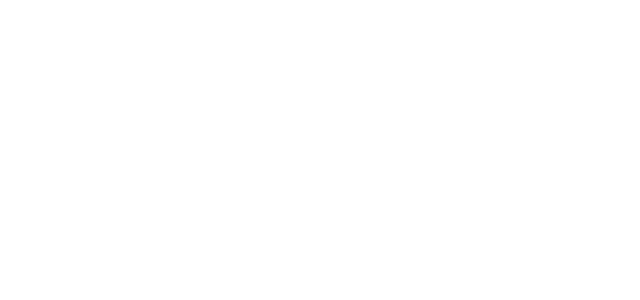
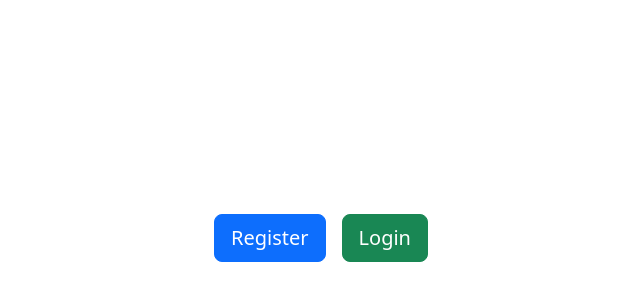
Before and after one commit to Chandni-2022/Y-Track, a React (Create React App) app in the folder frontend/: page /welcome in a window 1280 px wide. Before the commit this address had no page. Shown: the part 162-462 px from the top of the page, without its empty margins (319-959 px from the left). Built offline with nearby package versions, Linux system fonts and the light colour scheme.

Commit message:
Added Dynamic Routing to Home page

```diff
--- a/frontend/src/App.jsx
+++ b/frontend/src/App.jsx
@@ -9,7 +9,7 @@
 const App = () => {
   return <BrowserRouter >
           <Routes>
-            <Route path="/home" element={ <Home/> }/>
+            <Route path="/welcome" element={ <Home/> }/>
             <Route path="/signup" element={ <Signup /> }/>
             <Route path="/login" element={ <Login /> }/>
           </Routes>
--- a/frontend/src/components/Home.jsx
+++ b/frontend/src/components/Home.jsx
@@ -1,6 +1,7 @@
 
 import React from "react";
 import { Button, Col, Container, Row } from "react-bootstrap";
+import { Link } from "react-router-dom";
 
 
 
@@ -13,9 +14,14 @@
         <Container fluid className="d-flex vh-100">
         <Row className="m-auto">
             <Col className="text-center">
+                <Link to='/signup'>
                 <Button variant="primary" size="lg" className="mx-2" > Register </Button>
+                </Link>
 
+                <Link to='/login'>
                 <Button variant="success" size="lg" className="mx-2" > Login </Button>
+                </Link>
+
             </Col>
         </Row>
         </Container>
```
